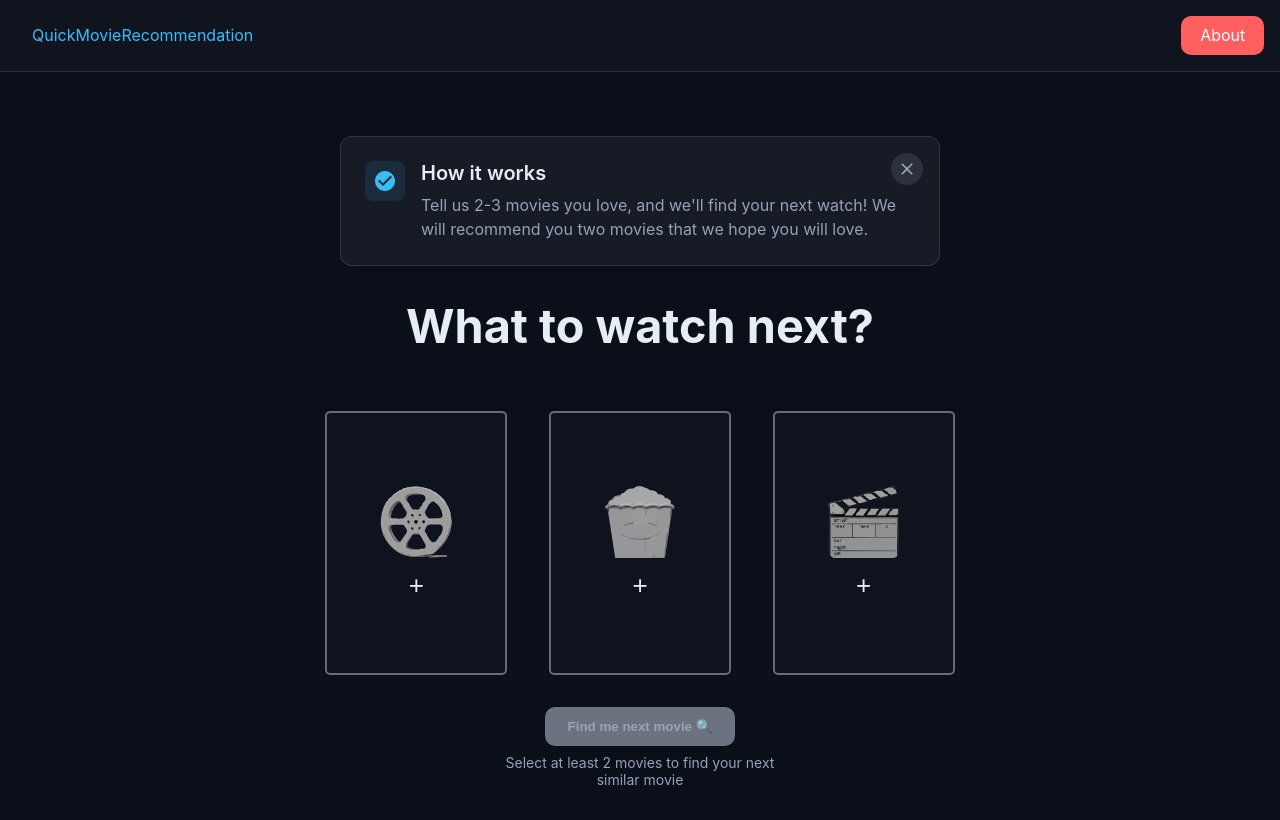
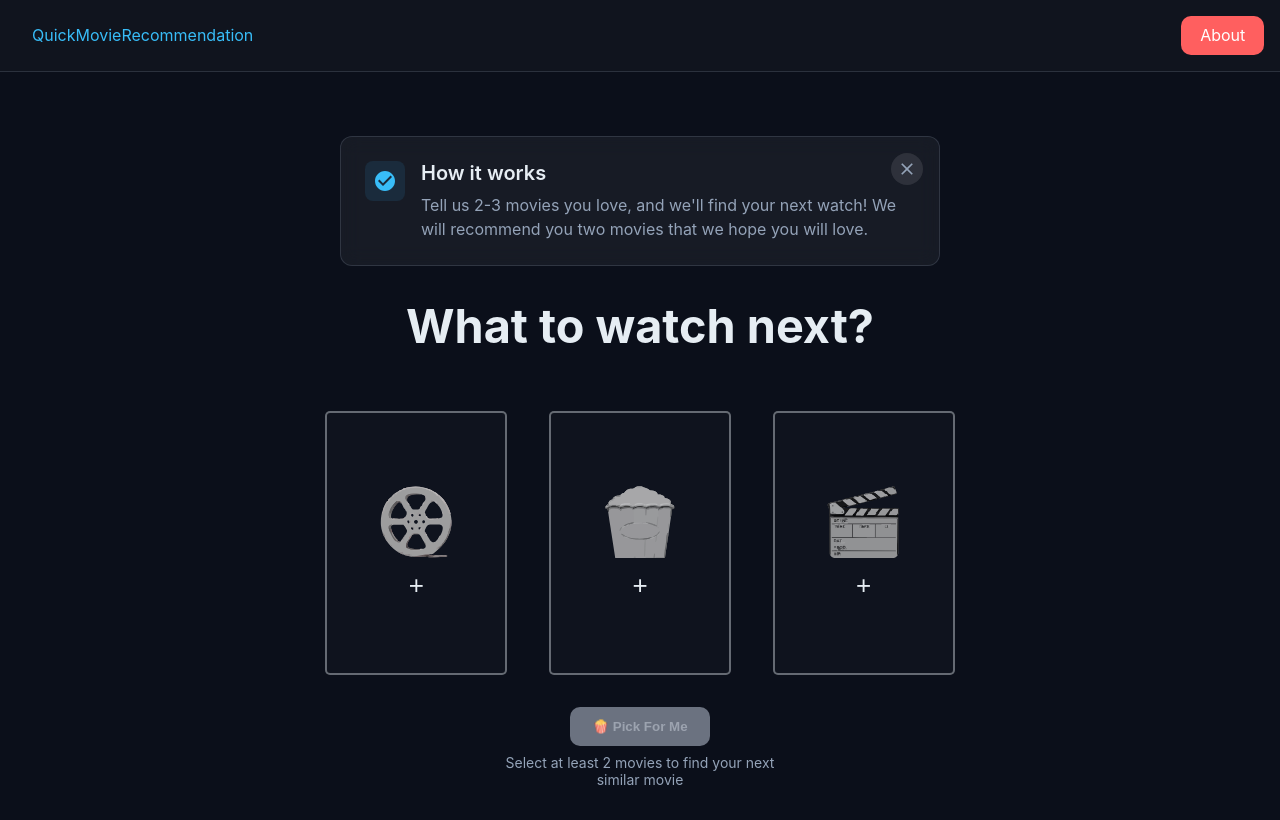
Before and after one commit to yogeshdevnani/movie-recommendation-app, a React (Vite) app: page / in a window 1280 px wide. Built offline with nearby package versions, Linux system fonts and the light colour scheme.

Commit message:
update find button

```diff
--- a/src/components/MovieSelector/MovieSelector.jsx
+++ b/src/components/MovieSelector/MovieSelector.jsx
@@ -258,7 +258,7 @@ const MovieSelector = () => {
           onClick={handleFindNextMovie}
           title={selectedMovies.length < 2 ? 'Pick at least 2 movies to find your next similar movie' : ''}
         >
-          {isRecommendationLoading ? 'Finding recommendations...' : 'Find me next movie 🔍'}
+          {isRecommendationLoading ? 'Finding recommendations...' : '🍿 Pick For Me'}
         </button>
         {selectedMovies.length < 2 && (
           <div className="button-message">
```
